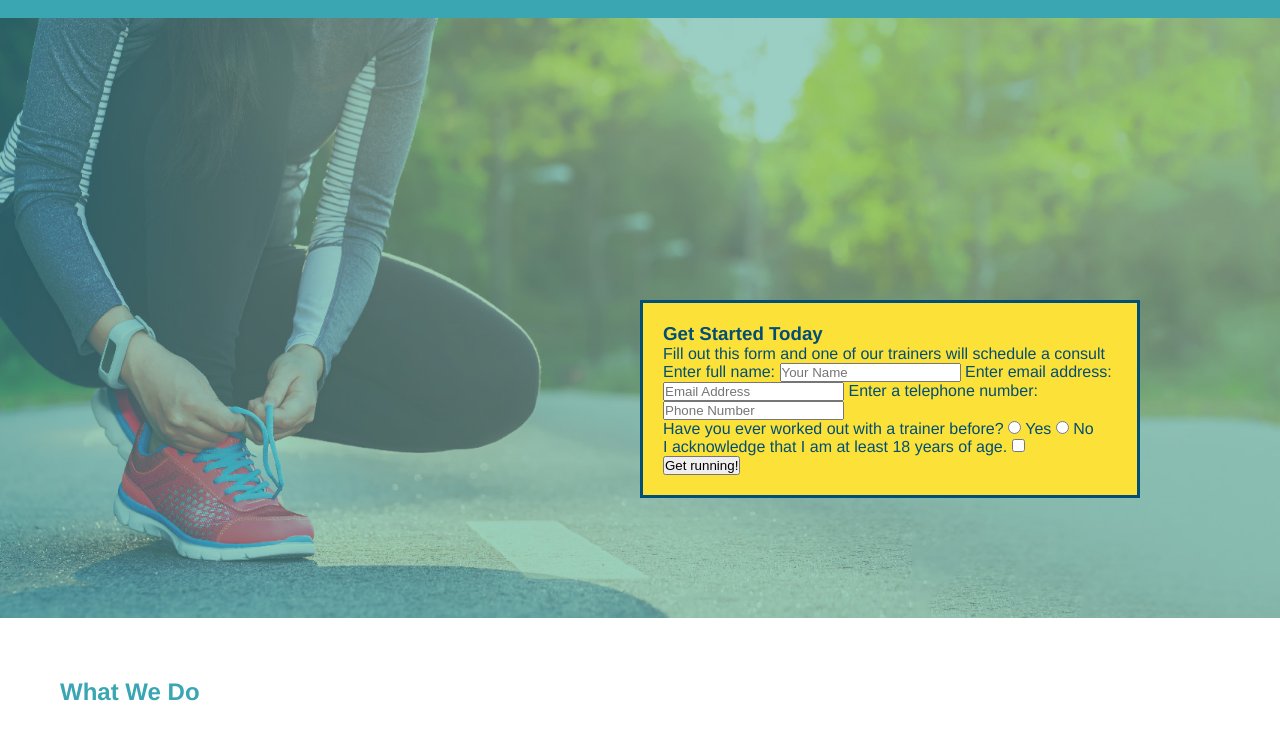
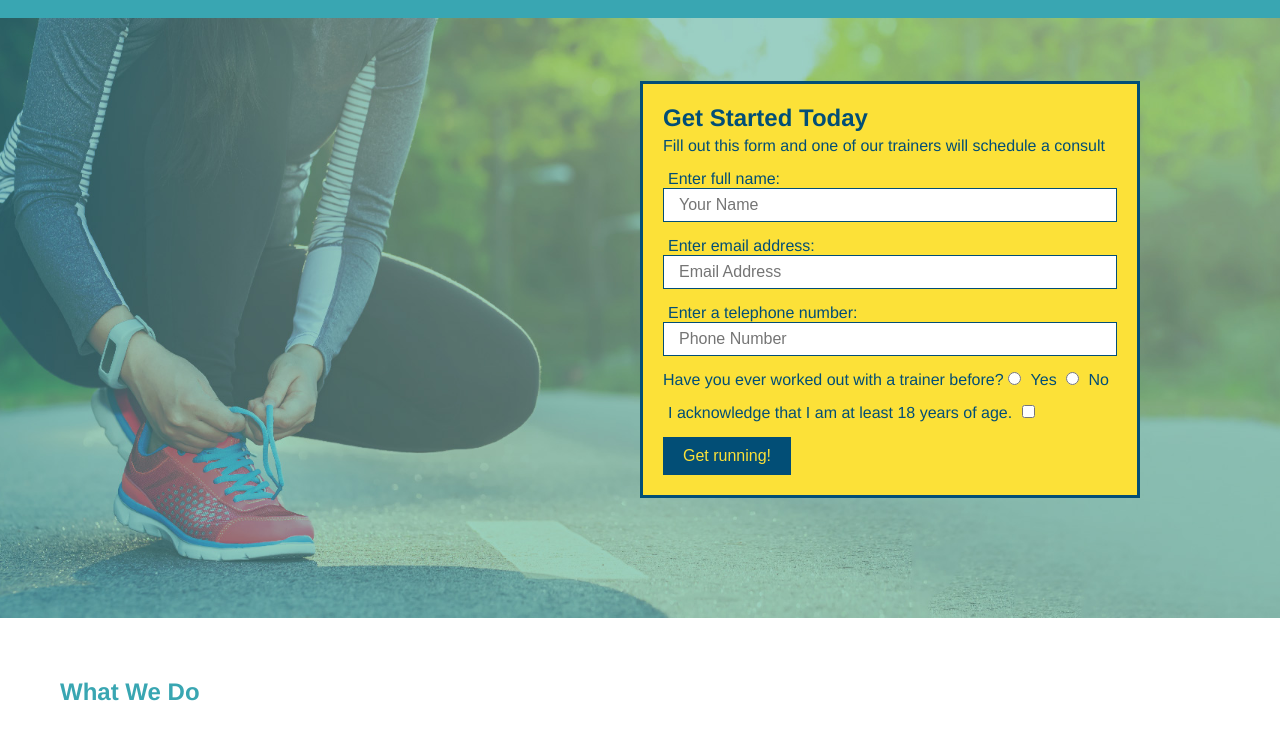
Before and after one commit to fgutierrez2191/run-buddy, a plain HTML site: page index.html in a window 1280 px wide. Shown: the part 64-800 px from the top of the page. Drawn offline with Linux system fonts and the light colour scheme.

Commit message:
hero styles end

```diff
--- a/assets/css/style.css
+++ b/assets/css/style.css
@@ -92,3 +92,30 @@ body {
     bottom: 120px;
     right: 140px;
   }
+  .hero-form h3 {
+      font-size: 24px;
+      margin: 0;
+  }
+.hero-form p{
+    margin: 5px 0 15px 0;
+}
+.form-input {
+    border: 1px solid #024e76;
+    display: block;
+    padding: 7px 15px;
+    font-size: 16px;
+    color: #024e76;
+    width: 100%;
+    margin-bottom: 15px;
+  }
+  .hero-form label{
+      margin: 0 5px;
+  }
+  .hero-form button{
+      color: #fce138;
+      background-color: #024e76;
+      border: none;
+      padding: 10px 20px;
+      font-size: 16px;
+  }
+  /* HERO STYLES END*/
--- a/index.html
+++ b/index.html
@@ -38,13 +38,13 @@
       <p>Fill out this form and one of our trainers will schedule a consult</p>
       <!-- Add Form Element -->
       <form>
-        <label for="name">Enter full name:</label>
-        <input type="text" placeholder="Your Name" name="name" id="name"/>
-        <label for="email">Enter email address:</label>
-        <input type="email" placeholder="Email Address" name="email" id="email"/>
-        <label for="phone">Enter a telephone number:</label>
-        <input type="tel" placeholder="Phone Number" name="phone" id="phone" />
-        <p>
+<label for="name">Enter full name:</label>
+<input type="text" placeholder="Your Name" name="name" id="name" class="form-input">
+<label for="email">Enter email address:</label>
+<input type="text" placeholder="Email Address" name="email" id="email" class="form-input">
+<label for="phone">Enter a telephone number:</label>
+<input type="text" placeholder="Phone Number" name="phone" id="phone" class="form-input">
+     <p>
           Have you ever worked out with a trainer before?
           <input type="radio" name="trainer-confirm" id="trainer-yes" />
           <label for="trainer-yes">Yes</label>
```
